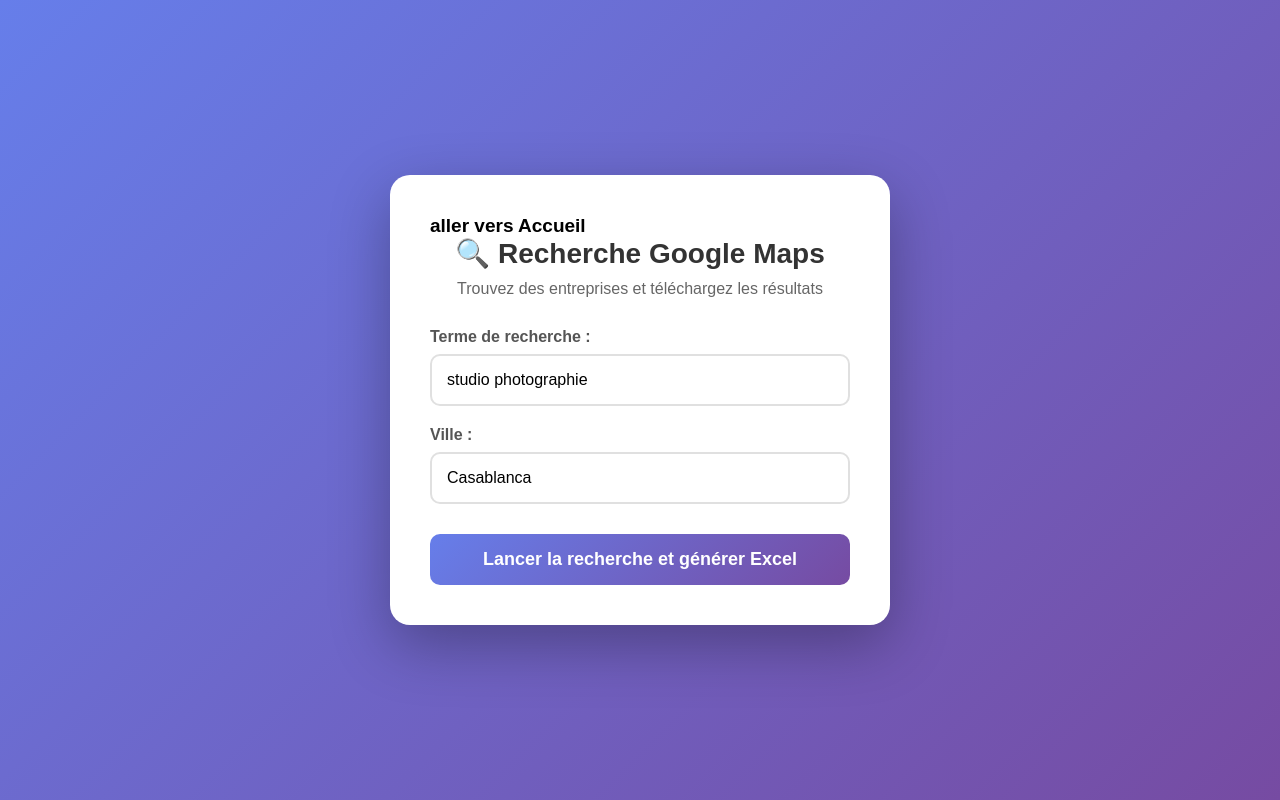
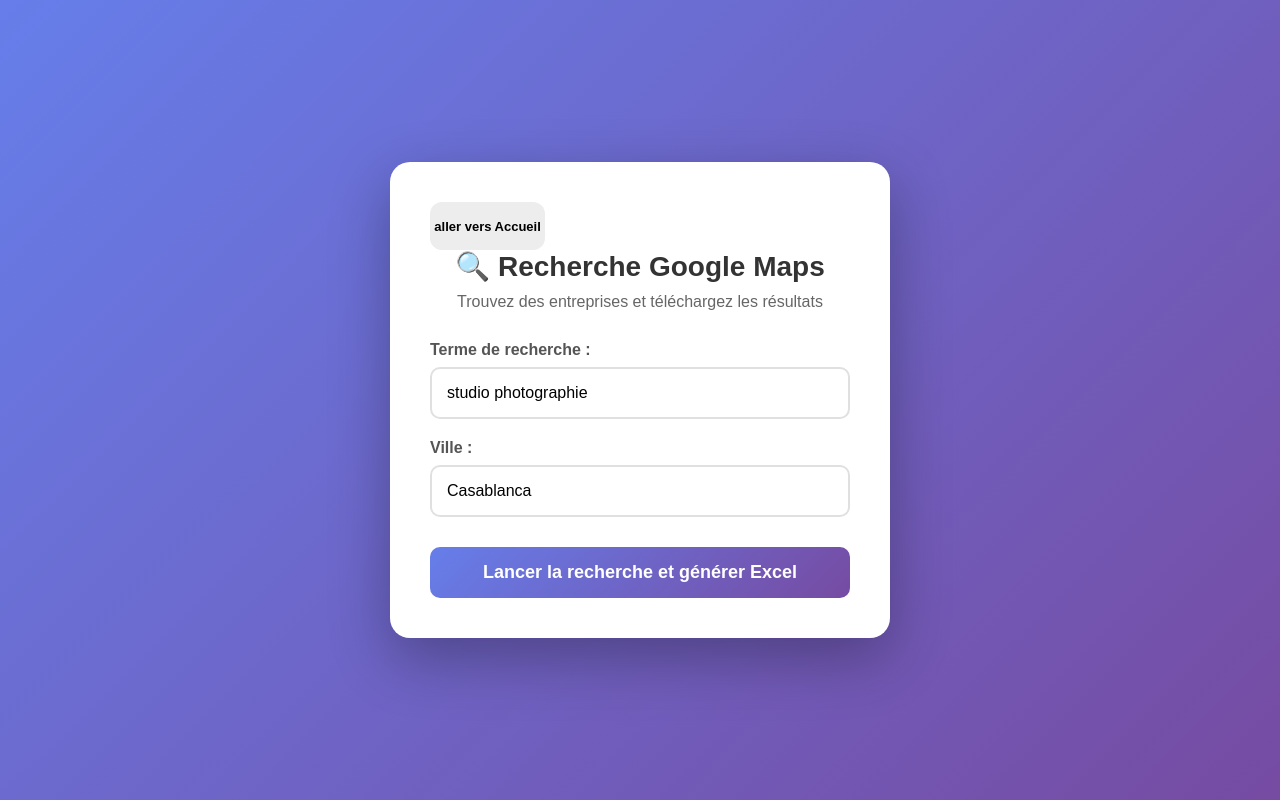
Before and after one commit to aymanEnnajy/photography_studio, a website: page public/scraping.html in a window 1280 px wide. Drawn offline with Linux system fonts and the light colour scheme.

Commit message:
version final

```diff
--- a/public/scraping.html
+++ b/public/scraping.html
@@ -302,7 +302,14 @@
 
     <div class="container">
         <div class="redirection" style="display: flex; ">
-        <a href="index.html" style="color:black; font-weight: bold; font-size: 19px; text-decoration: none;">aller vers Accueil</a>
+        <a href="index.html" style="color:black; font-weight: bold; font-size: 13px; text-decoration: none;    background-color: #ededed;
+    height: 6vh;
+    width: 9vw;
+    border-radius: 12px;
+    display: flex;
+    /* align-content: space-between; */
+    justify-content: space-around;
+    align-items: center;">aller vers Accueil</a>
     </div>
         <h1>🔍 Recherche Google Maps</h1>
         <p class="subtitle">Trouvez des entreprises et téléchargez les résultats</p>
```
